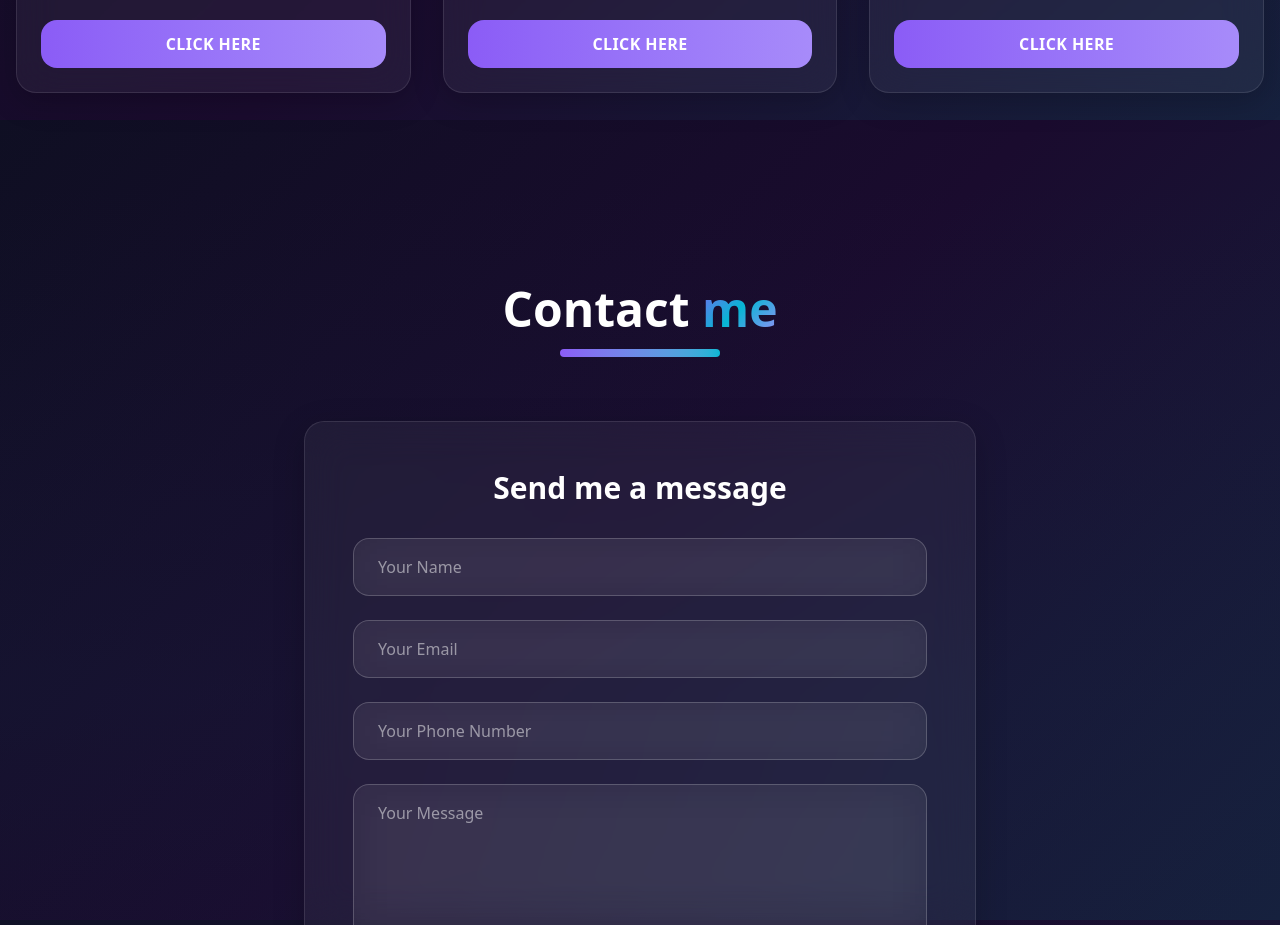
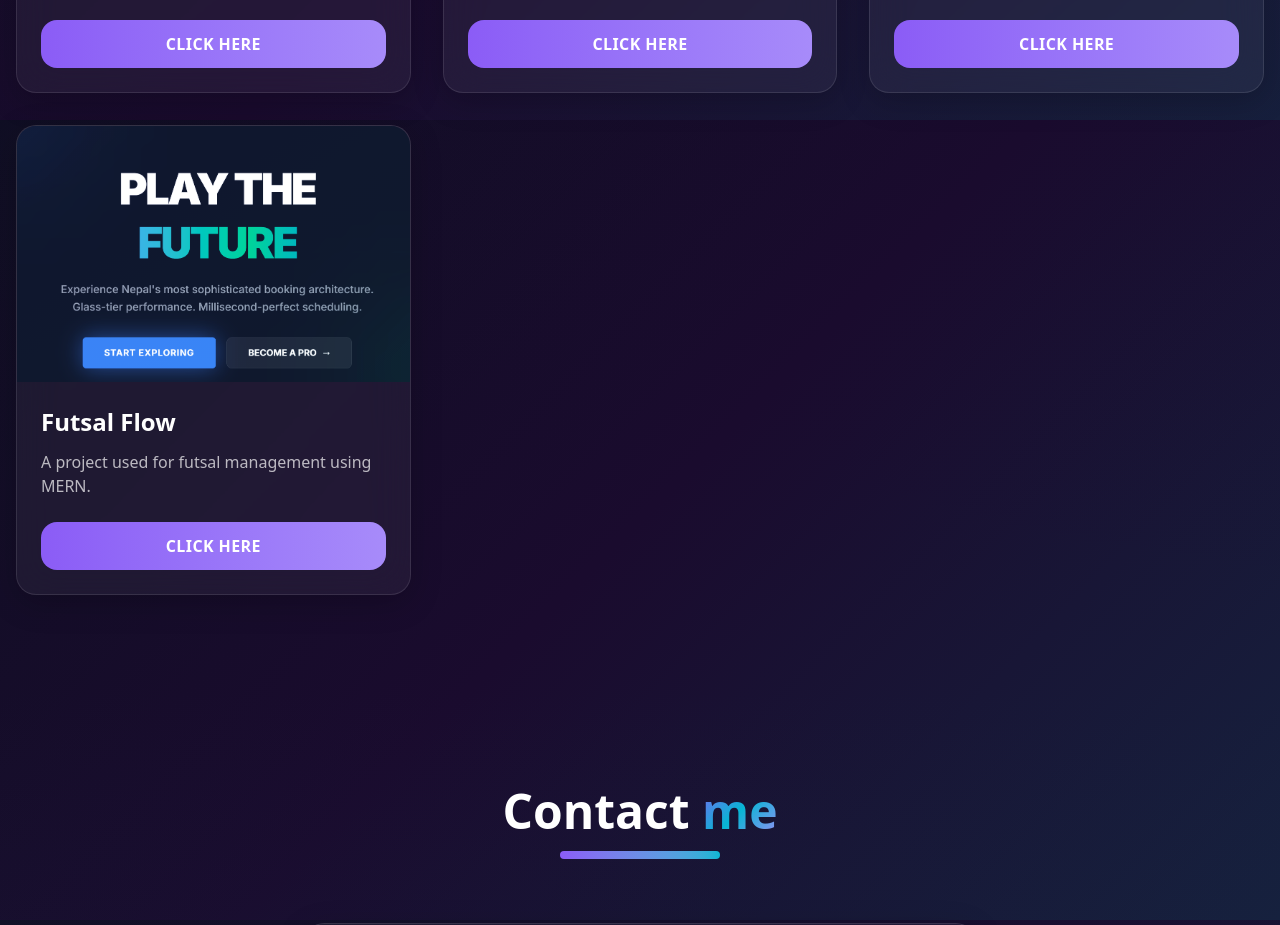
Before and after one commit to leoabhay/portfolio-new, a Next.js app: page / in a window 1280 px wide. Shown: the part 7880-8805 px from the top of the page. Built offline with nearby package versions, Linux system fonts and the light colour scheme.

Commit message:
project added

```diff
--- a/components/projects-section.tsx
+++ b/components/projects-section.tsx
@@ -214,6 +214,12 @@ const projects = [
     image: "/images/goalai.png",
     link: "https://github.com/leoabhay/Goal-AI",
   },
+    {
+    title: "Futsal Flow",
+    description: "A project used for futsal management using MERN.",
+    image: "/images/futsalflow.png",
+    link: "https://futsalflow.netlify.app/",
+  },
 ]
 
 export function ProjectsSection() {
```
Also changed, not shown: public/images/futsalflow.png (added), 1 other file (tests, documents, lock files or other folders).
